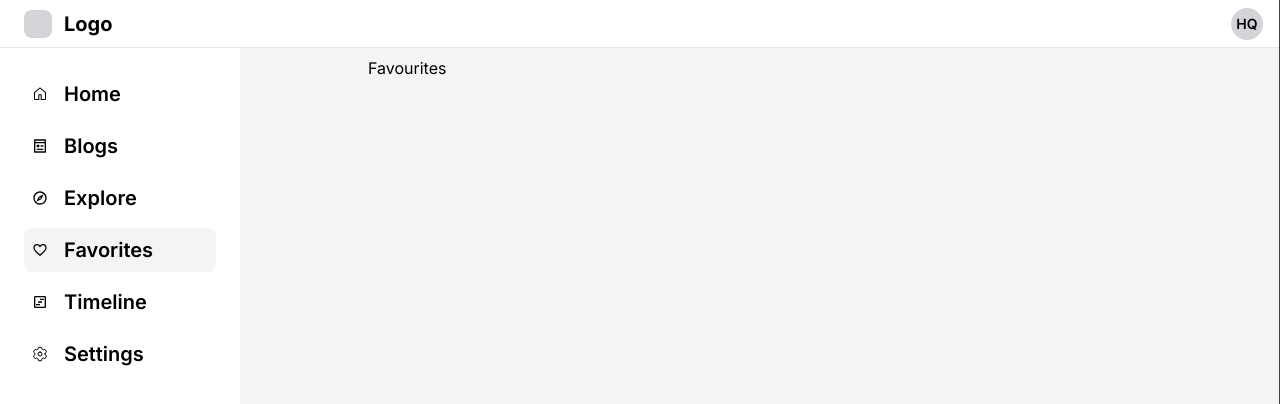
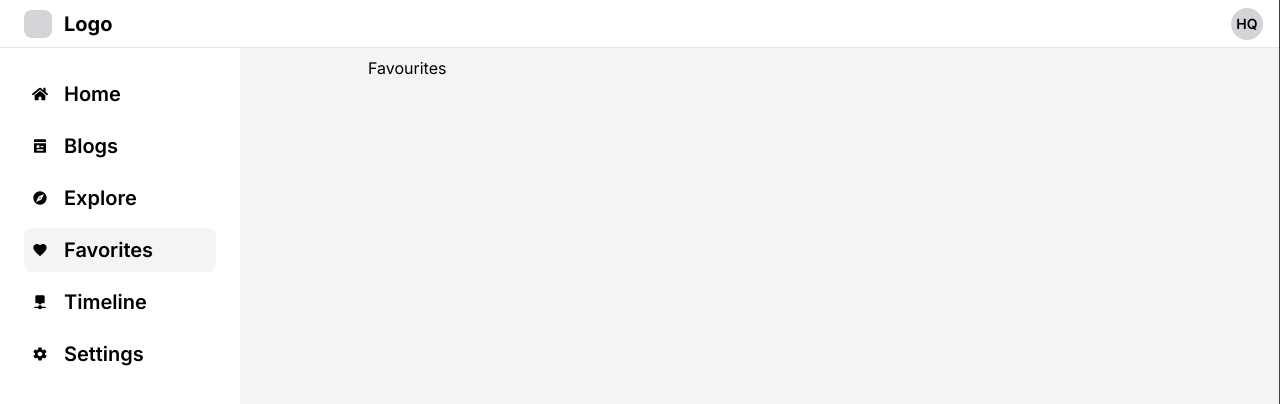
Before and after one commit to rahulpatil8020/journalit, a Next.js app: page /favorites in a window 1280 px wide. Shown: the top 404 px of the page. Built offline with nearby package versions, Linux system fonts and the light colour scheme.

Commit message:
changed the icons for sidebar

```diff
--- a/constants.tsx
+++ b/constants.tsx
@@ -1,41 +1,41 @@
 import { SideNavItem } from "./types";
 import { GoHome } from "react-icons/go";
 import { RiPagesLine } from "react-icons/ri";
-import { IoSettingsOutline } from "react-icons/io5";
-import {
-  MdOutlineExplore,
-  MdOutlineFavoriteBorder,
-  MdOutlineViewTimeline,
-} from "react-icons/md";
+import { MdExplore, MdFavorite, MdOutlineViewTimeline } from "react-icons/md";
+import { FaHome } from "react-icons/fa";
+import { TbTimelineEventFilled } from "react-icons/tb";
+import { RiPagesFill } from "react-icons/ri";
+import { IoMdSettings } from "react-icons/io";
+
 export const SIDENAV_ITEMS: SideNavItem[] = [
   {
     title: "Home",
     path: "/",
-    icon: <GoHome height={24} width={24} />,
+    icon: <FaHome className="h-5 w-5" />,
   },
   {
     title: "Blogs",
     path: "/blogs",
-    icon: <RiPagesLine height={24} width={24} />,
+    icon: <RiPagesFill className="h-5 w-5" />,
   },
   {
     title: "Explore",
     path: "/explore",
-    icon: <MdOutlineExplore height={24} width={24} />,
+    icon: <MdExplore className="h-5 w-5" />,
   },
   {
     title: "Favorites",
     path: "/favorites",
-    icon: <MdOutlineFavoriteBorder height={24} width={24} />,
+    icon: <MdFavorite className="h-5 w-5" />,
   },
   {
     title: "Timeline",
     path: "/timeline",
-    icon: <MdOutlineViewTimeline height={24} width={24} />,
+    icon: <TbTimelineEventFilled className="h-5 w-5" />,
   },
   {
     title: "Settings",
     path: "/settings",
-    icon: <IoSettingsOutline height={24} width={24} />,
+    icon: <IoMdSettings className="h-5 w-5" />,
   },
 ];
```
